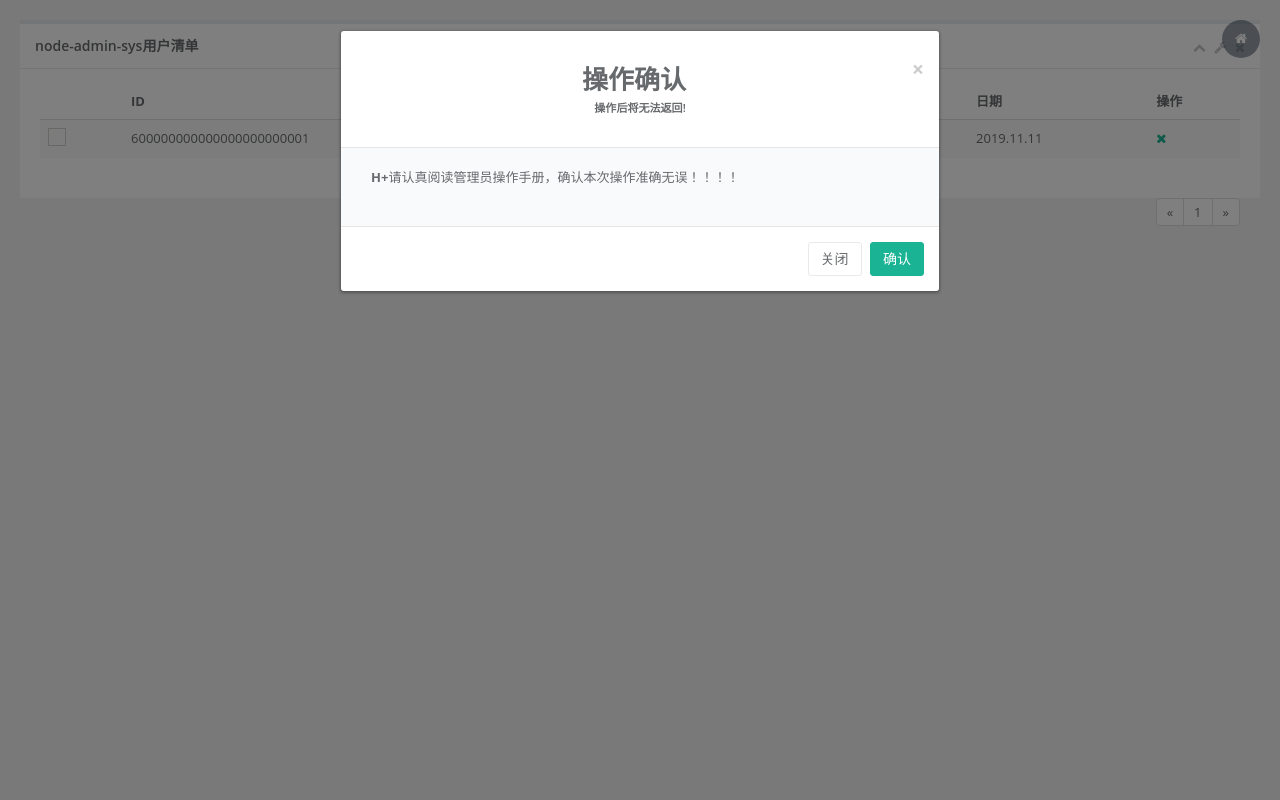
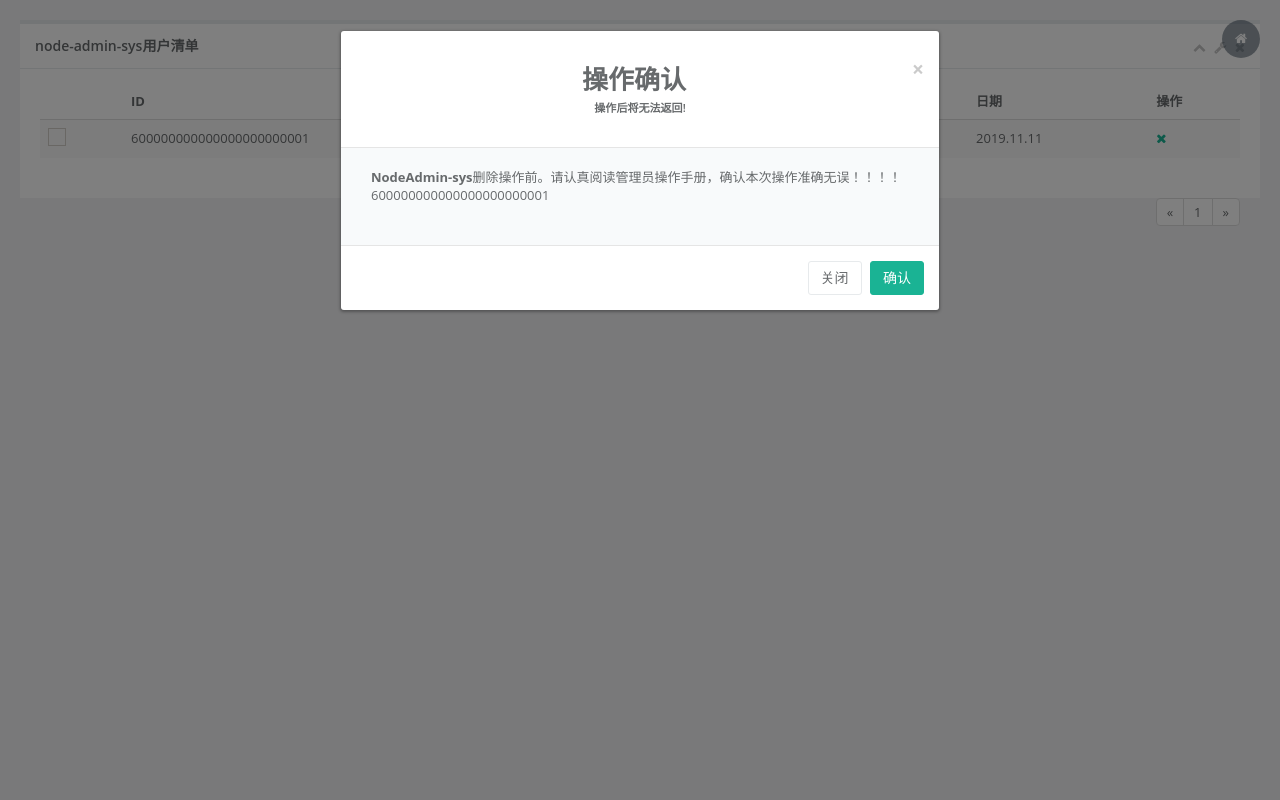
Before and after one commit to wokiy/node-content-sys, a Node server app: page /admin/adminList in a window 1280 px wide, after a click that opens the changed part. Run offline with Node 20, Linux system fonts and the light colour scheme; tables that the repository leaves empty hold one stand-in row (values such as "Sample post"); some libraries are stand-ins or nearby versions.

Commit message:
用户删除操作编写

```diff
--- a/routers/admin.js
+++ b/routers/admin.js
@@ -296,5 +296,16 @@ router.get("/adminList",function (req,res) {
         });
     });
 });
-
+//用户删除
+router.get("/delete_user",function (req,res) {
+    //根据id 修改live 变为伪删除
+    let id = req.query.id;
+    User.update({_id:id},{$set:{live:false}},function (err) {
+        //重定向到用户列表页
+        if (!err){
+            //没出现出error 重定向
+            res.redirect("/admin/userList?userList=1");
+        }
+    })
+});
 module.exports = router;
--- a/views/node-admin-sys-userList.ejs
+++ b/views/node-admin-sys-userList.ejs
@@ -357,11 +357,13 @@
                                                     <small class="font-bold">操作后将无法返回!</small>
                                                 </div>
                                                 <div class="modal-body">
-                                                    <p><strong>H+</strong>请认真阅读管理员操作手册，确认本次操作准确无误！！！！</p>
+                                                    <p><strong>NodeAdmin-sys</strong>删除操作前。请认真阅读管理员操作手册，确认本次操作准确无误！！！！
+                                                        <%=users[i]._id%>
+                                                    </p>
                                                 </div>
                                                 <div class="modal-footer">
                                                     <button type="button" class="btn btn-white" data-dismiss="modal">关闭</button>
-                                                    <button type="button" class="btn btn-primary">确认</button>
+                                                    <a href="/admin/delete_user?id=<%=users[i]._id%>" class="btn btn-primary">确认</a>
                                                 </div>
                                             </div>
                                         </div>
```
